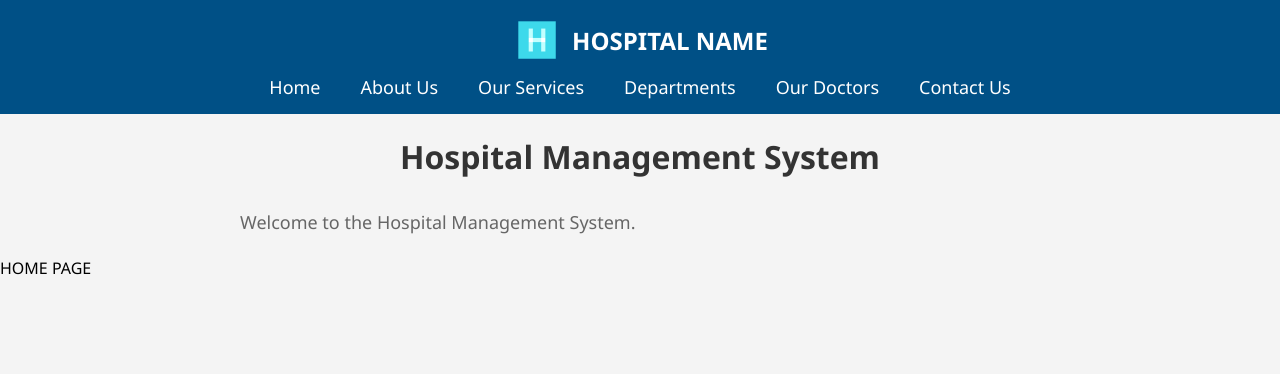
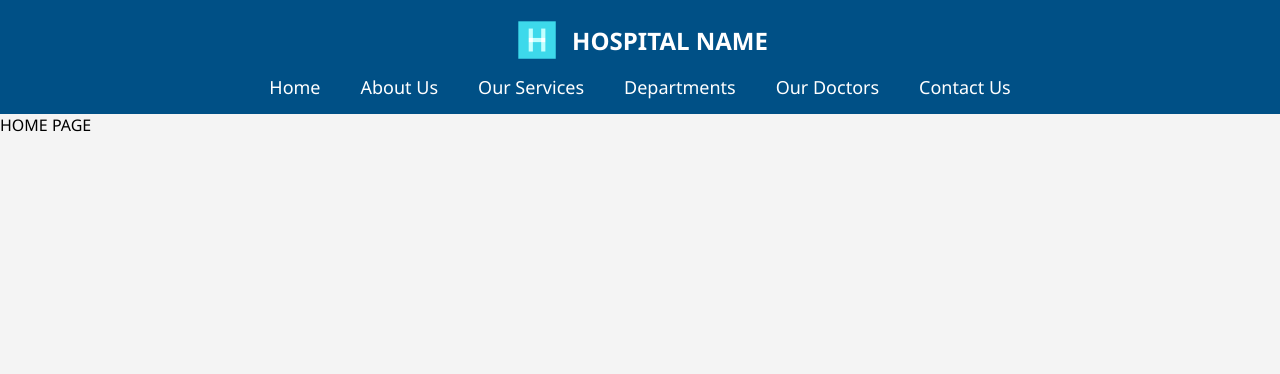
Before and after one commit to AnaghaAnil1/management_hospt, a Django app: page / in a window 1280 px wide. Shown: the top 374 px of the page. Run offline with Django 4.2, Linux system fonts and the light colour scheme.

Commit message:
new commit3

```diff
--- a/home/views.py
+++ b/home/views.py
@@ -1,6 +1,6 @@
 from django.shortcuts import render
 from django.http import HttpResponse
-
+from .models import Departments
 # Create your views here.
 def index(request):
 
@@ -16,7 +16,10 @@ def doctor(request):
     return render(request,'doctor.html')
 
 def dept(request):
-    return render(request,'department.html')
+    dict_deptt={
+        'deptt': Departments.objects.all()
+    }
+    return render(request,'department.html', dict_deptt)
 
 def contact(request):
     return render(request,'contact.html')
--- a/static/css/style.css
+++ b/static/css/style.css
@@ -35,18 +35,3 @@ nav a {
     margin: 0 20px;
     font-size: 18px;
 }
-.container {
-    max-width: 800px;
-    margin: 20px auto;
-    padding: 0 20px;
-}
-h1 {
-    text-align: center;
-    margin-bottom: 30px;
-    color: #333;
-}
-p {
-    font-size: 18px;
-    line-height: 1.6;
-    color: #666;
-}
--- a/templates/basic.html
+++ b/templates/basic.html
@@ -24,10 +24,6 @@
             <a href="{%  url 'contact' %}">Contact Us</a>
         </div>
     </nav>
-    <div class="container">
-        <h1>Hospital Management System</h1>
-        <p>Welcome to the Hospital Management System.</p>
-    </div>
     {% block content%}{% endblock  %}
 </body>
 </html>
```
Also changed, not shown: templates/department.html (+12 -2 lines), db.sqlite3.
